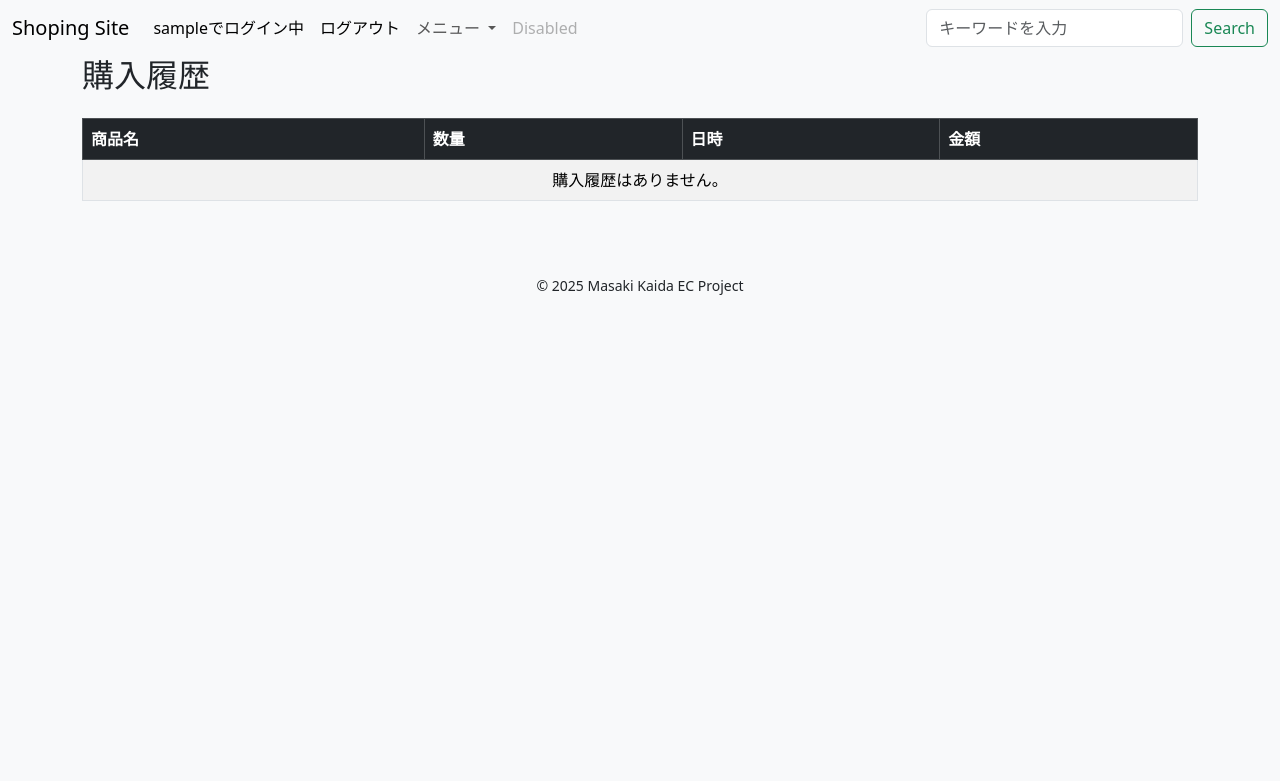
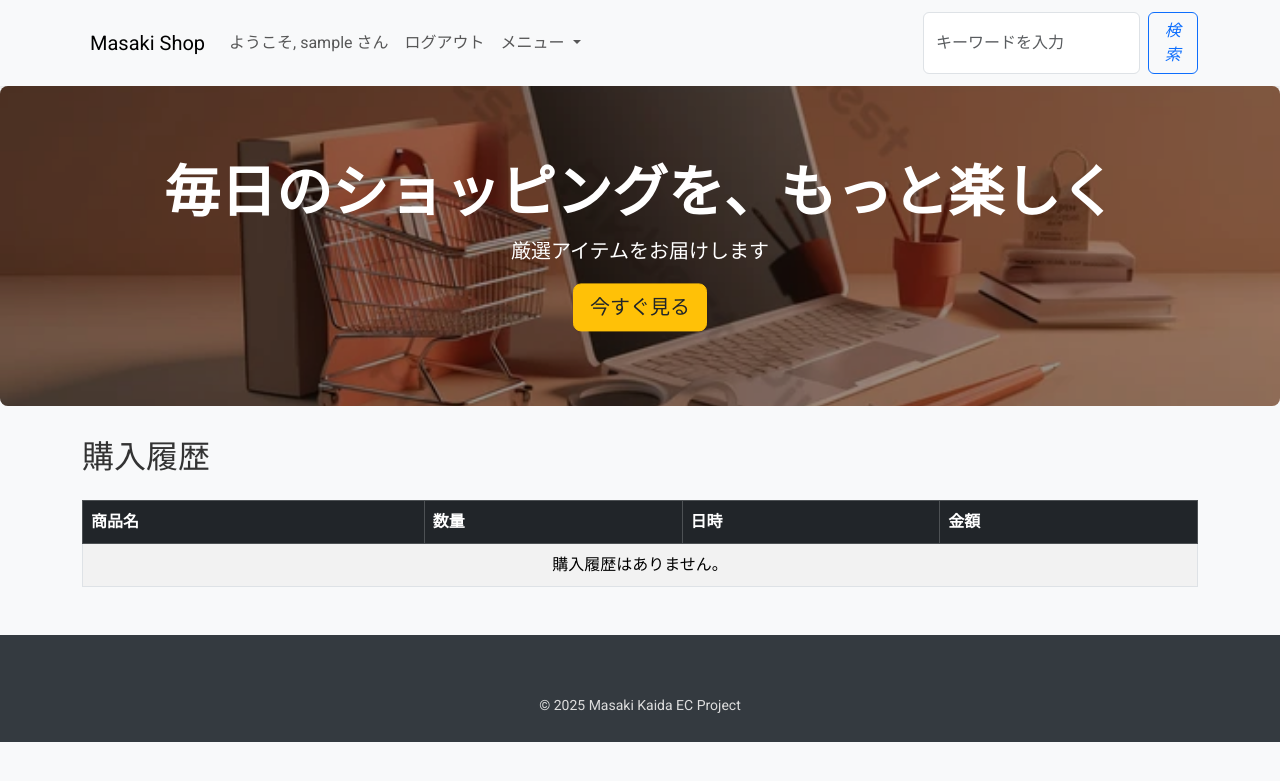
Before and after one commit to maca-11/Shop_Django, a Django app: page /accounts/purchase_history/ in a window 1280 px wide. Shown: the top 781 px of the page. Run offline with Django 4.2, Linux system fonts and the light colour scheme; the visitor is signed in with stand-in values (Sample User, id 1); some libraries are stand-ins or nearby versions.

Commit message:
見た目調整

```diff
--- a/static/css/index.css
+++ b/static/css/index.css
@@ -1,18 +1,10 @@
-/* static/css/index.css */
-
-.card-title {
-  color: #005f99;
-  font-weight: bold;
-}
-
-.card:hover {
-  transform: scale(1.03);
-  transition: 0.2s ease-in-out;
-  box-shadow: 0 0 10px rgba(0,0,0,0.1);
-}
-/* index.css にこれ追加してみて： */
-.card {
-  border: 3px solid red;
+:root {
+  --bg: #f8f9fa;
+  --text: #333;
+  --card-bg: #fff;
+  --card-shadow: rgba(0,0,0,0.1);
+  --btn-primary-bg: #ffc107;
+  --btn-primary-color: #212529;
 }
 .card-text.description {
   display: -webkit-box;
@@ -24,5 +16,75 @@
   max-height: 4.5em;
 }
 body {
-  background-color: #193a57;
+  background-color: var(--bg);
+  color: var(--text);
+  margin: 0;          /* 不要な余白を削除 */
+  line-height: 1.6;   /* 読みやすさ向上 */
 }
+a {
+  color: var(--btn-primary-bg);
+  text-decoration: none;
+}
+a:hover {
+  text-decoration: underline;
+}
+
+.navbar {
+  background-color: var(--nav-bg) !important;
+  box-shadow: 0 2px 4px var(--card-shadow);
+}
+
+footer {
+  background-color: var(--footer-bg);
+  color: var(--text);
+}
+
+.card {
+  background-color: var(--card-bg);
+  box-shadow: 0 4px 8px var(--card-shadow);
+}
+
+.btn-warning {
+  background-color: var(--btn-primary-bg);
+  color: var(--btn-primary-color);
+  border-color: var(--btn-primary-bg);
+}
+/* カード全体：画像の代わりに左ボーダーでアクセント */
+.product-card {
+  border: none;
+  border-left: 4px solid var(--btn-primary-bg, #0d6efd);
+  border-radius: 8px;
+  overflow: hidden;
+  transition: transform 0.3s ease, box-shadow 0.3s ease;
+  background-color: var(--card-bg, #fff);
+}
+
+.product-card:hover {
+  transform: translateY(-5px);
+  box-shadow: 0 8px 16px rgba(0,0,0,0.2);
+}
+
+/* タイトル */
+.card-title {
+  font-weight: 700;
+  color: var(--text, #333);
+}
+
+/* 価格表示 */
+.price {
+  font-size: 1.25rem;
+  font-weight: bold;
+  color: var(--btn-primary-bg, #0d6efd);
+}
+/* バッジ調整 */
+.badge {
+  font-size: 0.75rem;
+  padding: 0.25em 0.5em;
+  background-color: var(--btn-primary-bg);
+  color: var(--btn-primary-color);
+}
+
+/* ボタン */
+.btn-sm {
+  font-size: 0.875rem;
+}
--- a/templates/accounts/purchase_history.html
+++ b/templates/accounts/purchase_history.html
@@ -19,7 +19,7 @@
           <td>{{ purchase.product.name }}</td>
           <td>{{ purchase.quantity }}</td>
           <td>{{ purchase.purchased_at|date:"Y年m月d日 H:i" }}</td>
-          <td class="fw-bold text-success">{{ purchase.total_price|intcomma }}円</td>
+          <td class="fw-bold text-success">{{ purchase.total_price|floatformat:0 }}円</td>
         </tr>
       {% empty %}
         <tr><td colspan="4" class="text-center">購入履歴はありません。</td></tr>
--- a/templates/base.html
+++ b/templates/base.html
@@ -8,36 +8,96 @@
   <meta charset="UTF-8">
   <meta name="viewport" content="width=device-width, initial-scale=1">
   <title>{% block title %}Masaki Shop{% endblock %}</title>
+
+  <!-- Bootstrap CSS -->
   {% bootstrap_css %}
+
+  <!-- Google Fonts & FontAwesome -->
+  <link href="https://fonts.googleapis.com/css2?family=Roboto:wght@400;700&family=Noto+Sans+JP:wght@400;700&display=swap" rel="stylesheet">
+
+  <!-- Custom CSS -->
   <link rel="stylesheet" href="{% static 'css/index.css' %}">
+  <style>
+    body {
+      font-family: 'Roboto', 'Noto Sans JP', sans-serif;
+      color: #333;
+      background-color: #f8f9fa;
+    }
+    ::selection {
+      background-color: #ffd54f;
+      color: #212121;
+    }
+    .navbar {
+      box-shadow: 0 2px 4px rgba(0,0,0,0.1);
+      padding-top: 0.75rem;
+      padding-bottom: 0.75rem;
+    }
+    .hero {
+      position: relative;
+      background: url("{% static 'images/hero-bg.jpg' %}") center/cover no-repeat;
+      height: 320px;
+      margin-bottom: 2rem;
+      border-radius: 8px;
+      overflow: hidden;
+    }
+    .hero .overlay {
+      position: absolute;
+      inset: 0;
+      background: rgba(0,0,0,0.4);
+    }
+    .hero .hero-text {
+      position: relative;
+      z-index: 1;
+      color: #fff;
+      text-align: center;
+      top: 50%;
+      transform: translateY(-50%);
+      padding: 0 1rem;
+    }
+    footer {
+      background-color: #343a40;
+      color: #ddd;
+    }
+    @media (prefers-color-scheme: dark) {
+      body { background: #222; color: #eee; }
+      .navbar, footer { background: #111; }
+    }
+  </style>
+
   {% block extra_css %}{% endblock %}
 </head>
-<body class="bg-light">
 
-    <nav class="navbar navbar-expand-lg navbar-light bg-light">
-    <div class="container-fluid">
-        <a class="navbar-brand" href="{% url 'shopsite:index' %}">Shoping Site</a>
-        <button class="navbar-toggler" type="button" data-bs-toggle="collapse"
-                data-bs-target="#navbarNavDropdown" aria-controls="navbarNavDropdown"
-                aria-expanded="false" aria-label="Toggle navigation">
+<body>
+  <!-- ナビゲーション -->
+  <nav class="navbar navbar-expand-lg navbar-light bg-white">
+    <div class="container">
+      <a class="navbar-brand d-flex align-items-center" href="{% url 'shopsite:index' %}">
+        <i class="fas fa-store fa-lg me-2"></i>
+        <span>Masaki Shop</span>
+      </a>
+      <button class="navbar-toggler" type="button"
+              data-bs-toggle="collapse"
+              data-bs-target="#navbarNavDropdown"
+              aria-controls="navbarNavDropdown"
+              aria-expanded="false"
+              aria-label="Toggle navigation">
         <span class="navbar-toggler-icon"></span>
       </button>
 
       <div class="collapse navbar-collapse" id="navbarNavDropdown">
         <ul class="navbar-nav me-auto mb-2 mb-lg-0">
-
+          {% if user.is_authenticated %}
             <li class="nav-item">
-              {% if user.is_authenticated %}
-             <span class="nav-link active">{{ user }}でログイン中</span>
-              {% endif %}
+              <span class="nav-link">ようこそ, {{ user.username }} さん</span>
             </li>
             <li class="nav-item">
-              {% if user.is_authenticated %}
-                <a href="{% url 'logout' %}" class="nav-link active">ログアウト</a>
+              <a class="nav-link" href="{% url 'logout' %}">ログアウト</a>
+            </li>
           {% else %}
-                <a href="{% url 'login' %}" class="nav-link active">ログイン</a>
+            <li class="nav-item">
+              <a class="nav-link" href="{% url 'login' %}">ログイン</a>
+            </li>
           {% endif %}
-            </li>
           <li class="nav-item dropdown">
             <a class="nav-link dropdown-toggle" href="#" role="button"
                data-bs-toggle="dropdown" aria-expanded="false">
@@ -46,42 +106,55 @@
             <ul class="dropdown-menu">
               <li><a class="dropdown-item" href="{% url 'shopsite:recommend' %}">おすすめ商品</a></li>
               <li><a class="dropdown-item" href="{% url 'cart:cart_list' %}">カートを見る</a></li>
-                <li><a class="dropdown-item" href="{% url 'accounts:history' %}">購入履歴を見る</a></li>
+              <li><a class="dropdown-item" href="{% url 'accounts:history' %}">購入履歴</a></li>
+              {% if user.is_staff or user.is_superuser %}
                 <li><hr class="dropdown-divider"></li>
-
-                {% if user.is_staff or user.is_superuser %}
                 <li><a class="dropdown-item" href="{% url 'shopsite:create' %}">商品を追加</a></li>
                 <li><a class="dropdown-item" href="{% url 'shopsite:add_category' %}">カテゴリーを追加</a></li>
-                  <li><hr class="dropdown-divider"></li>
               {% endif %}
-
-                <li><a class="dropdown-item" href="#">その他</a></li>
             </ul>
           </li>
-            <li class="nav-item">
-            <a class="nav-link disabled" href="#" tabindex="-1" aria-disabled="true">Disabled</a>
-            </li>
+
         </ul>
-
         <form class="d-flex" method="get" action="{% url 'shopsite:search' %}">
           {{ searchform.words|add_class:"form-control me-2" }}
-            <button class="btn btn-outline-success" type="submit">Search</button>
+          <button class="btn btn-outline-primary" type="submit">
+            <i class="fas fa-search">検索</i>
+          </button>
         </form>
       </div>
     </div>
   </nav>
 
-  <!-- 🧱 メインコンテンツ -->
-  <main class="container">
-    {% block content %}
-    {% endblock %}
+  <!-- ヒーローセクション -->
+  <section class="hero">
+    <div class="overlay"></div>
+    <div class="hero-text container">
+      <h1 class="display-4 fw-bold">毎日のショッピングを、もっと楽しく</h1>
+      <p class="lead">厳選アイテムをお届けします</p>
+      <a href="{% url 'shopsite:index' %}" class="btn btn-lg btn-warning">今すぐ見る</a>
+    </div>
+  </section>
+
+  <!-- メインコンテンツ -->
+  <main class="container mb-5">
+    {% block content %}{% endblock %}
   </main>
 
-  <!-- 🧾 フッター -->
-  <footer class="text-center py-4 mt-5">
+  <!-- フッター -->
+  <footer class="py-4">
+    <div class="container text-center">
+      <div class="mb-2">
+        <a href="#" class="text-light me-3"><i class="fab fa-twitter"></i></a>
+        <a href="#" class="text-light me-3"><i class="fab fa-instagram"></i></a>
+        <a href="#" class="text-light"><i class="fab fa-github"></i></a>
+      </div>
       <small>&copy; 2025 Masaki Kaida EC Project</small>
+    </div>
   </footer>
 
+  <!-- Bootstrap JS -->
   {% bootstrap_javascript %}
+  <!-- base.html の最後に読み込む -->
 </body>
 </html>
--- a/templates/shopsite/index.html
+++ b/templates/shopsite/index.html
@@ -3,13 +3,13 @@
 
 {% block title %}商品一覧{% endblock %}
 {% block extra_css %}
-<link rel="stylesheet" href="{% static 'css/style.css' %}">
+<link rel="stylesheet" href="{% static 'css/index.css' %}">
 {% endblock %}
 
 {% block content %}
   <div class="container mt-5">
     <h1 class="mb-4">商品一覧</h1>
-    <div class="row">
+    <div class="row g-4">
       {% for product in products %}
         <div class="col-md-6 col-lg-4 mb-4">
           <div class="card h-100 shadow-sm">
```
Also changed, not shown: static/images/hero-bg.jpg (added). Lines whose indentation alone changed are shown as unchanged.
